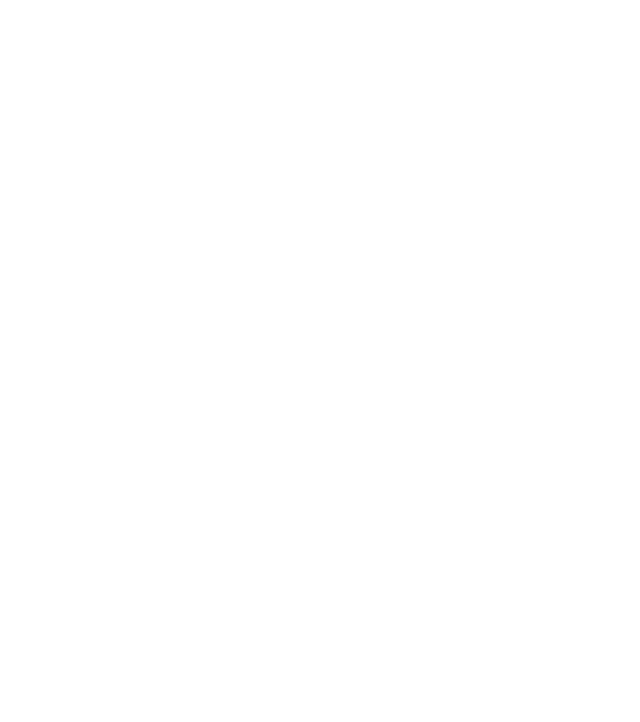
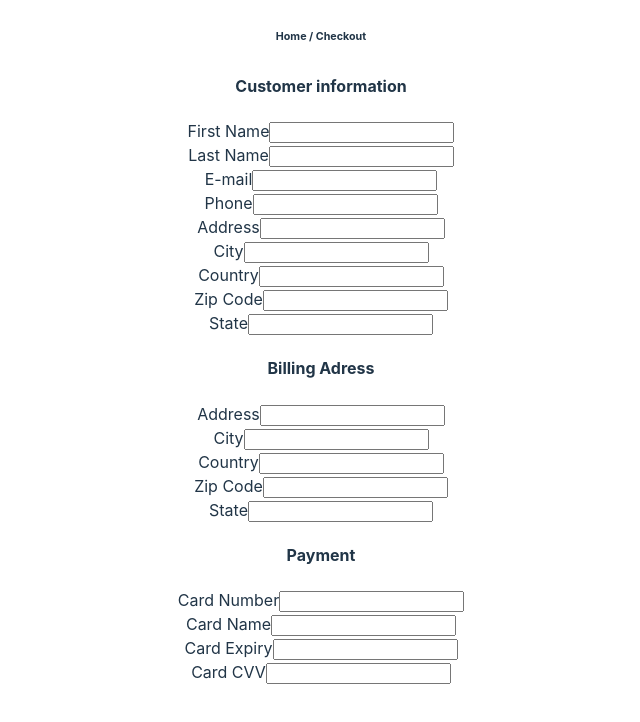
Before and after one commit to gentrithotii/WebStore, a React (Vite) app: page /checkout in a window 1280 px wide. Before the commit this address had no page. Shown: the top 722 px of the page, without its empty margins (319-959 px from the left). Built offline with nearby package versions, Linux system fonts and the light colour scheme.

Commit message:
Added checkout route

```diff
--- a/src/App.tsx
+++ b/src/App.tsx
@@ -2,6 +2,7 @@ import "./App.css";
 import Home from "./Home/Home";
 import Products from "./Products/Products";
 import Cart from "./Cart/Cart";
+import Checkout from "./Checkout/Checkout";
 import { BrowserRouter as Router, Route, Routes } from "react-router-dom";
 
 export default function App() {
@@ -11,6 +12,7 @@ export default function App() {
         <Route path="/" element={<Home />} />
         <Route path="/products" element={<Products />} />
         <Route path="/cart" element={<Cart />} />
+        <Route path="/checkout" element={<Checkout />} />
       </Routes>
     </Router>
   );
```
